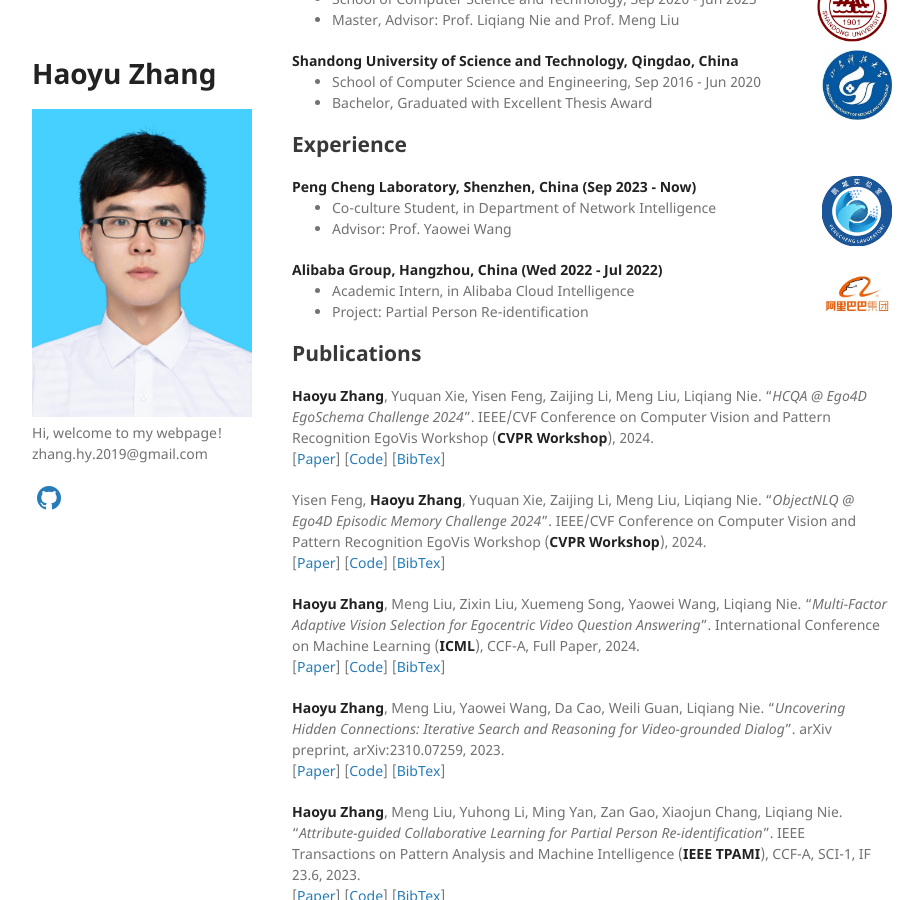
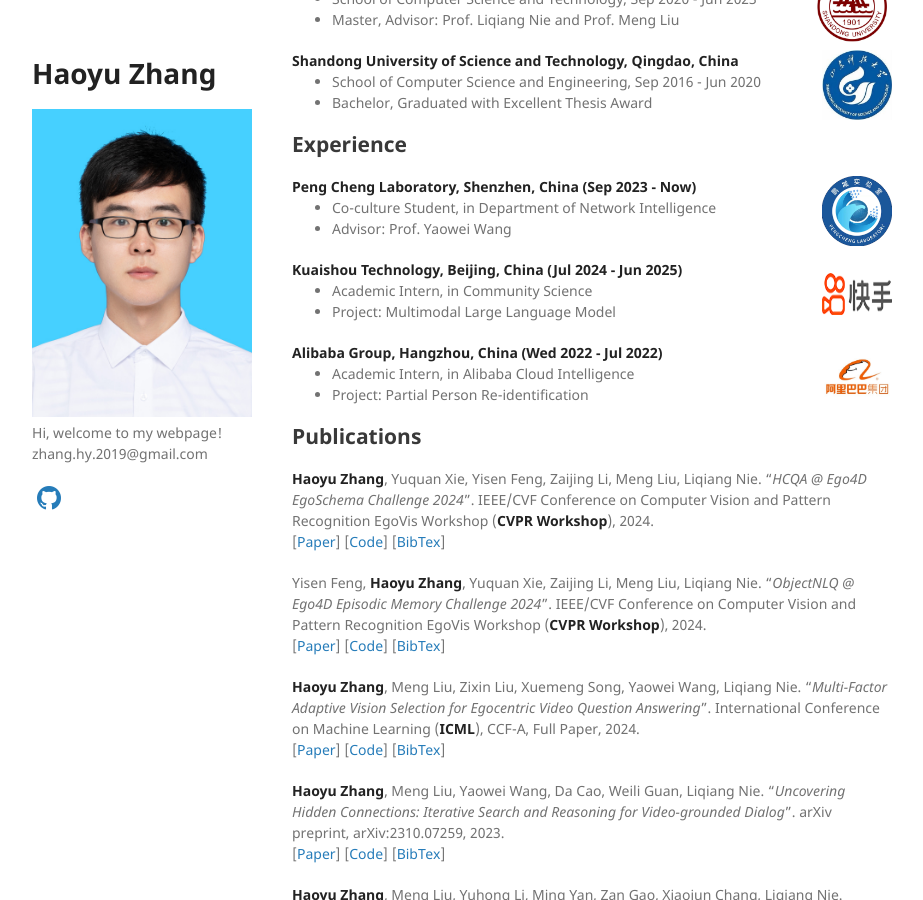
Before and after one commit to Hyu-Zhang/Hyu-Zhang.github.io, a Jekyll site: the page built from index.md, in a window 1280 px wide and 900 px high, scrolled down 427 px. Shown: the whole window, without its empty margins (178-1101 px from the left). Built offline with Jekyll 4.4.1, drawn with Linux system fonts in a browser that asks for light colours; a style sheet for code colours, icons or effects is not loaded; our own code applies the rules of GitHub Pages for plain Markdown files.

Commit message:
Update index.md

```diff
--- a/index.md
+++ b/index.md
@@ -58,20 +58,18 @@ I’m Haoyu Zhang (张昊宇), and I am currently a PhD Student at the School of
       </ul>
       </div>
 
-<!--
 <div align="left">
-        <strong> Kuaishou Technology, Beijing, China  (Jun 2024 - Jun 2025) </strong>
+        <strong> Kuaishou Technology, Beijing, China  (Jul 2024 - Jun 2025) </strong>
           <a target="_blank" rel="external">
             <img border="0" src="kuaishou.png" align="right" width="70" height="70">
           </a>
         <ul>
         <li>
-          Academic Intern</li>
+          Academic Intern, in Community Science </li>
         <li>
-          Project: Video Question Answering  </li>
+          Project: Multimodal Large Language Model </li>
       </ul>
       </div>
--->
 
 <div align="left">
         <strong> Alibaba Group, Hangzhou, China  (Wed 2022 - Jul 2022) </strong>
@@ -82,7 +80,7 @@ I’m Haoyu Zhang (张昊宇), and I am currently a PhD Student at the School of
         <li>
           Academic Intern, in Alibaba Cloud Intelligence </li>
         <li>
-          Project: Partial Person Re-identification  </li>
+          Project: Partial Person Re-identification </li>
       </ul>
       </div>
 
```
